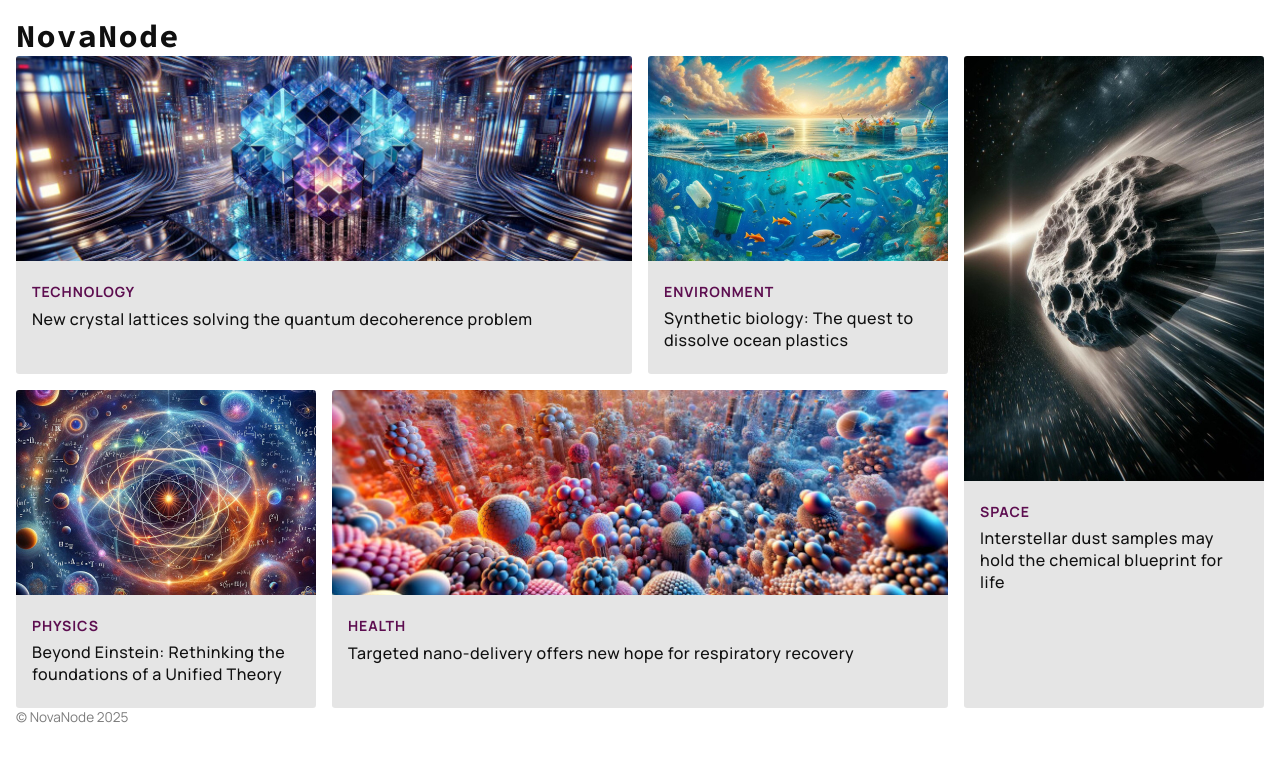
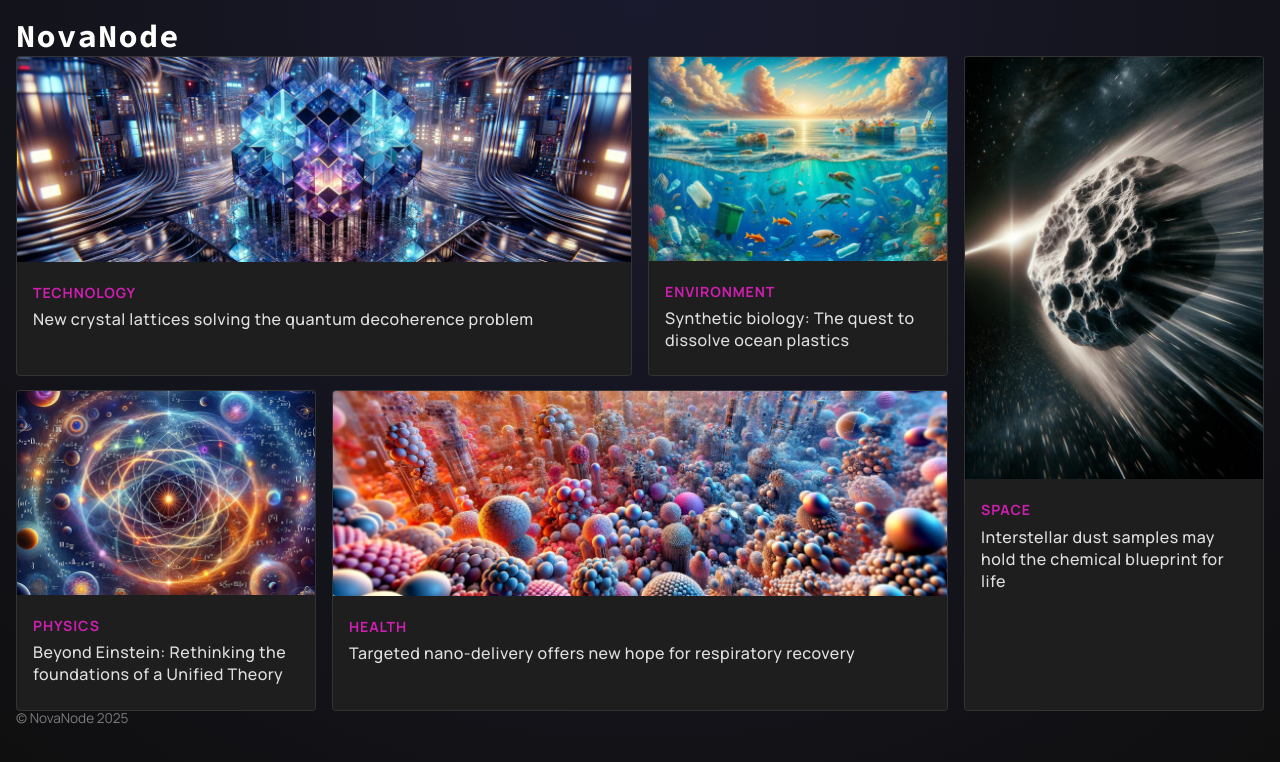
Before and after one commit to Anuska86/responsive-design, a plain HTML site: page index.html in a window 1280 px wide. Drawn offline with Linux system fonts and the light colour scheme.

Commit message:
background

```diff
--- a/index.css
+++ b/index.css
@@ -7,6 +7,9 @@ body {
 
 body {
   margin: 1em;
+  background: radial-gradient(circle at top, #1a1a2e 0%, #0f0f0f 100%);
+  background-attachment: fixed;
+  color: #ffffff;
 }
 
 /* =================
@@ -36,7 +39,8 @@ a:focus {
 
 article {
   border-radius: 0.2em;
-  background-color: #e5e5e5;
+  background-color: #1e1e1e;
+  border: 1px solid #333;
   height: 100%;
 }
 
@@ -51,7 +55,7 @@ article {
    ================= */
 
 h1 {
-  color: #0f0f0f;
+  color: #ffffff;
   letter-spacing: 0.04em;
   font-family: "Source Code Pro", sans-serif;
   margin: 0;
@@ -64,7 +68,7 @@ a {
 
 h2 {
   font-size: 0.88rem;
-  color: #5d0e50;
+  color: #ce1fb1;
   margin: 0;
   letter-spacing: 0.065em;
   text-transform: uppercase;
@@ -74,7 +78,7 @@ h3 {
   font-size: 1rem;
   margin: 0.4em 0;
   letter-spacing: 0.03em;
-  color: #111111;
+  color: #e0e0e0;
   font-weight: 500;
 }
 
```
